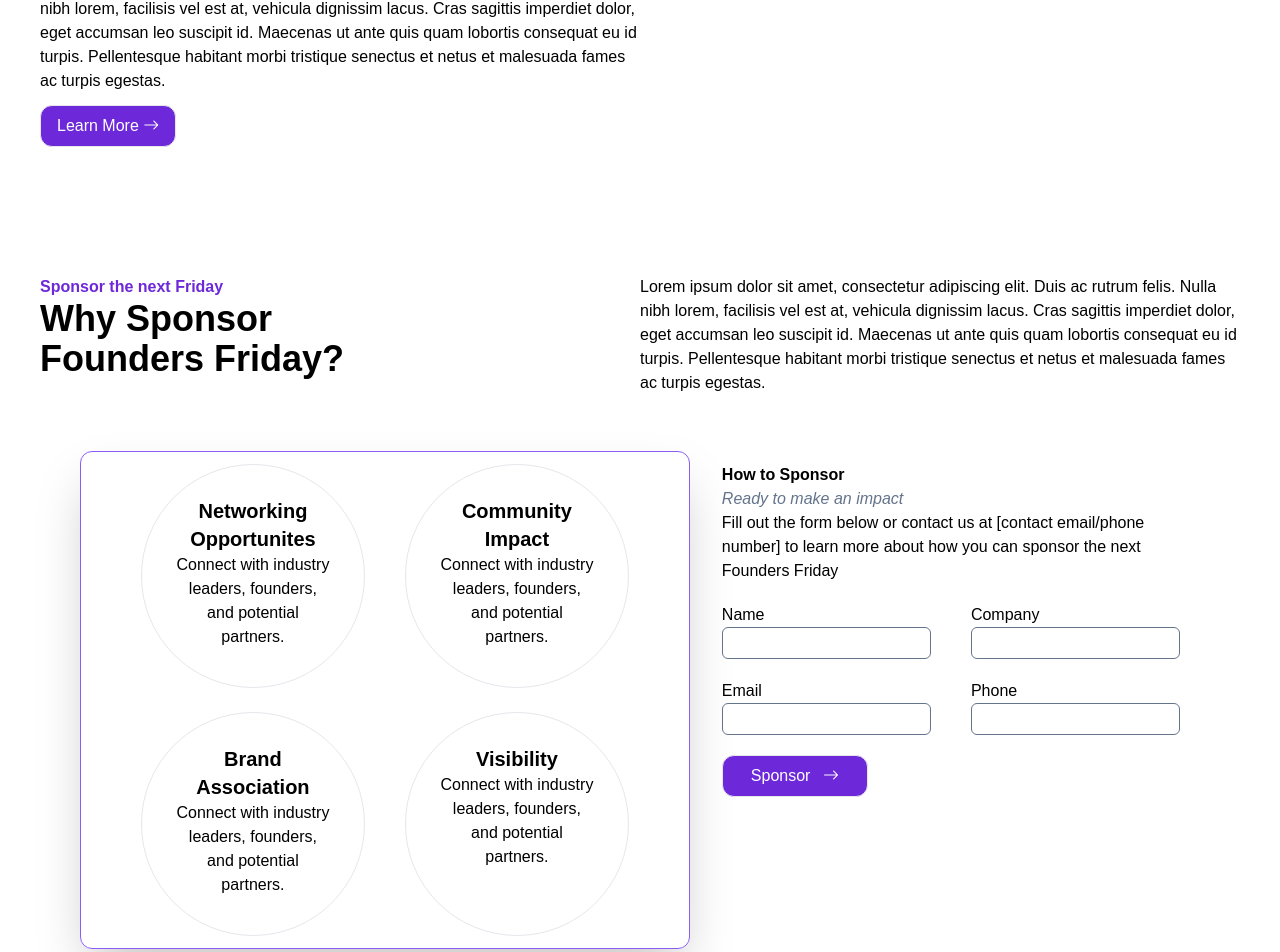
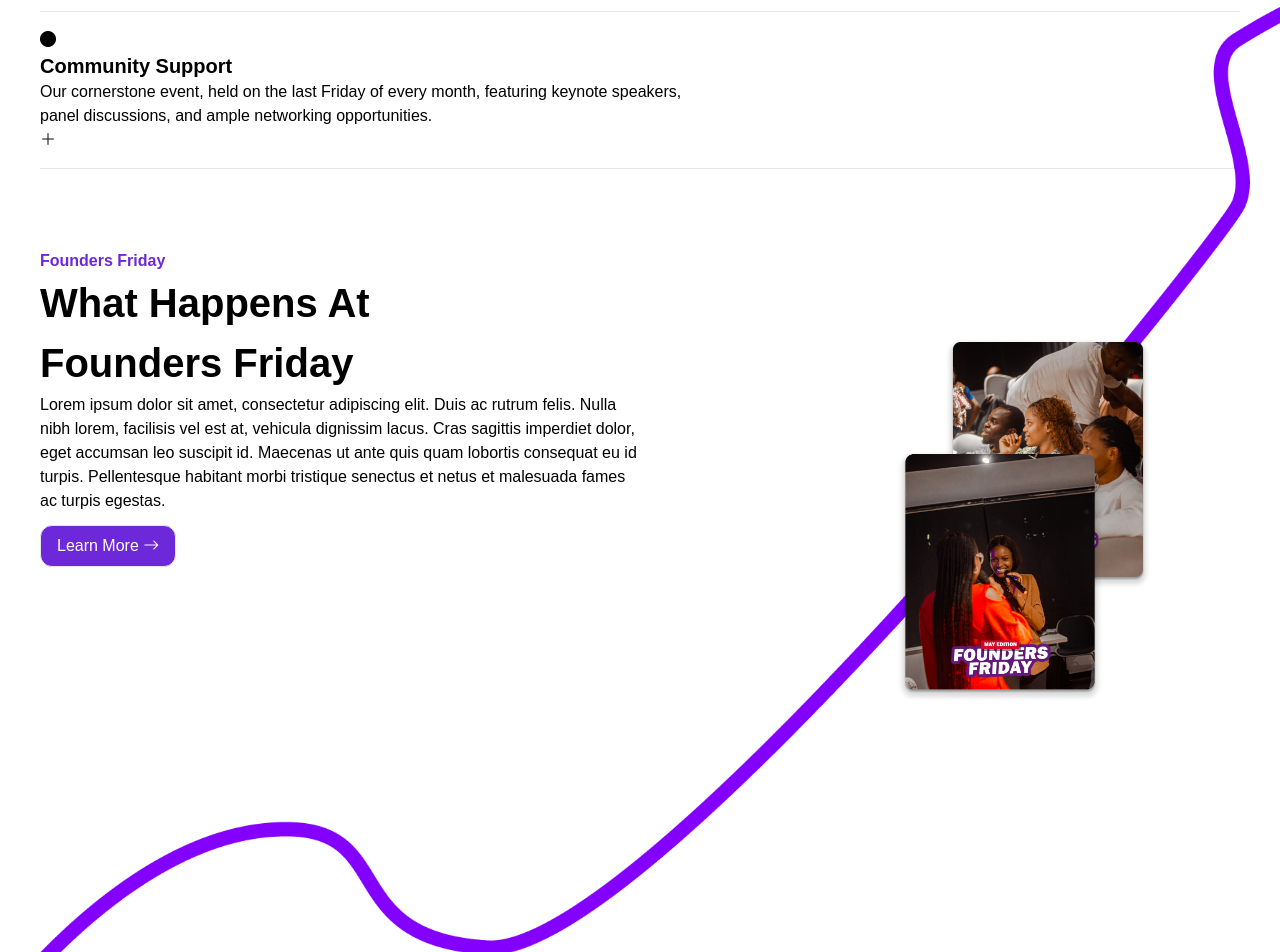
Before and after one commit to Teetwothefirst/foundersFriday, a React (Vite) app in the folder founders/: page / in a window 1280 px wide. Shown: the part 1845-2797 px from the top of the page. Built offline with nearby package versions, Linux system fonts and the light colour scheme.

Commit message:
responsive changes

```diff
--- a/founders/src/component/footer.jsx
+++ b/founders/src/component/footer.jsx
@@ -28,16 +28,19 @@ function Footer(){
             <br />
             <div className='gap-3 md:flex justify-between align-center'>
                 <div className="flex gap-3">
+
                     <img src={facebook} alt="" width="50px" height="50px" />
                     <img src={instagram} alt="" width="50px" height="50px" />
                     <img src={x} alt="" width="50px" height="50px" />
                 </div>
-                <div className="flex gap-3">
-                    <a href="#" className='font-bold text-violet-700'>Adejumo Adetomiwa <br /><small>Front-end Developer</small></a>
-                    <a href="#">Home</a>
-                    <a href="#">About us</a>
-                    <a href="#">Gallery</a>
-                    <a href="#">Contact Us</a>
+                <div className="block pt-3 md:flex gap-3">
+                    <a href="#" className='font-bold text-violet-700'>Adejumo Adetomiwa</a>
+                    <div className='flex gap-3'>
+                        <a href="#">Home</a>
+                        <a href="#">About us</a>
+                        <a href="#">Gallery</a>
+                        <a href="#">Contact Us</a>
+                    </div>
                 </div>
             </div>
         </div>
--- a/founders/src/component/mainSection.jsx
+++ b/founders/src/component/mainSection.jsx
@@ -68,13 +68,13 @@ function mainSection(){
             <div>
                 <img src={founderFriday} alt="" className='z-20'/>
             </div>
-            <div className='md:flex flex-col justify-center align-center'>
+            <div className='pt-3 md:flex flex-col justify-center align-center'>
                 {/* <div>  */}
                     <h3 className='text-2xl font-bold'>Who are we</h3>
                     <p>Born from the vibrant startup ecosystem of Abuja, we recognized <br />
                     the need for a consistent, high-quality networking platform where <br />
                     founders, innovators, and tech enthusiasts could connect, share <br /> ideas, and foster collaboration.</p>
-                    <div className='md:flex gap-5'>
+                    <div className='mt-3 flex gap-5'>
                         <button className='border bg-violet-700 border-violet-700 text-white px-7 py-1 rounded-full'>Register <i className="bi bi-arrow-right"></i></button>
                         <button className='border border-violet-700 bg-white text-violet-700 px-7 py-1 rounded-full'>Donate</button>
                     </div>
@@ -92,7 +92,7 @@ function mainSection(){
             <h3 className='text-center text-2xl font-bold'>What we offer</h3>
             {offerDatas.map((offerData)=>(
                 <div className='px-5'>
-                    <div className='flex justify-between my-4'>
+                    <div className='flex flex-col md:flex justify-between my-4'>
                         {/* (i)dot, h3 ,p i */}
                         <i className="bi bi-circle-fill"></i>
                         <h4 className='text-xl font-bold'>{offerData}</h4>
@@ -109,9 +109,9 @@ function mainSection(){
 
 
         {/*What happens at Founders Friday  */}
-        <div className=''>
+        <div className='my-10'>
             <div className='md:flex justify-between relative px-10'>
-                <div className='w-1/2 mt-10'>
+                <div className='md:w-1/2 mt-10'>
                     <strong className='text-violet-700'>Founders Friday</strong>
                     <h1>What Happens At <br />Founders Friday</h1>
                     <p>Lorem ipsum dolor sit amet, consectetur adipiscing elit. Duis ac rutrum felis.
@@ -122,10 +122,10 @@ function mainSection(){
                         <button className='mt-3 px-4 py-2 border rounded-xl bg-violet-700 text-white'>Learn More <i className="bi bi-arrow-right"></i> </button>
                 </div>
                 <div className='absolute'>
-                    {/* <img src={whatHappensLine} alt="" className='md:relative h-full bottom-60 w-full'/> */}
-                    <div className='md:relative'>
-                        {/* <img src={whatHappens1} alt="" width={`20%`} className='md:absolute right-20'/>
-                        <img src={whatHappens} alt="" width={`20%`}/> */}
+                    <img src={whatHappensLine} alt="" className='w-full md:relative h-full bottom-60 w-full'/>
+                    <div className='md:absolute top-0 right-0'>
+                        <img src={whatHappens1} alt="" width={`50%`} className='absolute left-20 top-1/3 md:relative top-32 left-76 z-0'/>
+                        <img src={whatHappens} alt="" width={`50%`} className='absolute left-8 top-2/3 md:absolute top-60 right-60 z-10'/>
                     </div>
                 </div>
             </div>
@@ -133,7 +133,7 @@ function mainSection(){
 
 
         {/* Sponsor */}
-        <div className='md:py-32 px-10'>
+        <div className='pt-10 md:py-32 px-10 mt-80'>
             <div className='md:flex justify-between'>
                 <div className=''>
                     <strong className='text-violet-700'>Sponsor the next Friday</strong>
@@ -149,28 +149,28 @@ function mainSection(){
             </div>
 
             {/* Chart */}
-            <div className='md:flex justify-between gap-8 px-10'>
-                <div className='border border-violet-500 shadow-2xl p-3 rounded-xl md:w-full flex justify-center'>
+            <div className='w-full md:flex justify-between gap-8 px-10'>
+                <div className='w-full border border-violet-500 shadow-2xl p-3 rounded-xl md:w-full flex justify-center'>
                     <div className='md:flex gap-10'>
                         <div className=''>
-                            <div className='border p-8 rounded-full w-56 h-56 text-center'>
+                            <div className='w-full md:border p-8 rounded-full w-56 h-56 text-center'>
                                 {/* border-violet-700 rounded-full */}
                                 <h4 className='text-xl font-bold'>Networking Opportunites</h4>
                                 <p>Connect with industry leaders, founders, and potential partners.</p>
                             </div><br />
-                            <div className='border p-8 rounded-full w-56 h-56 text-center'>
+                            <div className='md:border p-8 rounded-full w-56 h-56 text-center'>
                                 {/* border-violet-700 rounded-full */}
                                 <h4 className='text-xl font-bold'>Brand Association</h4>
                                 <p>Connect with industry leaders, founders, and potential partners.</p>
                             </div>
                         </div>
                         <div className=''>
-                            <div className='border p-8 rounded-full w-56 h-56 text-center'>
+                            <div className='md:border p-8 rounded-full w-56 h-56 text-center'>
                                 {/* border-violet-700 rounded-full */}
                                 <h4 className='text-xl font-bold'>Community Impact</h4>
                                 <p>Connect with industry leaders, founders, and potential partners.</p>
                             </div><br />
-                            <div className='border p-8 rounded-full w-56 h-56 text-center'>
+                            <div className='md:border p-8 rounded-full w-56 h-56 text-center'>
                                 {/* border-violet-700 rounded-full */}
                                 <h4 className='text-xl font-bold'>Visibility</h4>
                                 <p>Connect with industry leaders, founders, and potential partners.</p>
@@ -178,12 +178,12 @@ function mainSection(){
                         </div>
                     </div>
                 </div>
-                <div className='md:pt-3 w-4/5'>
-                    <strong>How to Sponsor</strong><br />
+                <div className='w-full pt-8 md:pt-3 w-4/5'>
+                    <strong className='text-2xl md:font-lg'>How to Sponsor</strong><br />
                     <i className='font-thin text-slate-500'>Ready to make an impact</i>
                     <p>Fill out the form below or contact us at [contact email/phone number] to learn more about how you can sponsor the next Founders Friday</p>
                     <div>
-                        <form action="" className='mt-5 md:grid grid-cols-2 gap-5'>
+                        <form action="" className='mt-5 flex flex-col gap-5 md:grid grid-cols-2 gap-5'>
                             <div>
                                 <label htmlFor="" className='block'>Name</label>
                                 <input type="text" name="" id="" className='border border-slate-500 rounded-md h-8' />
```
